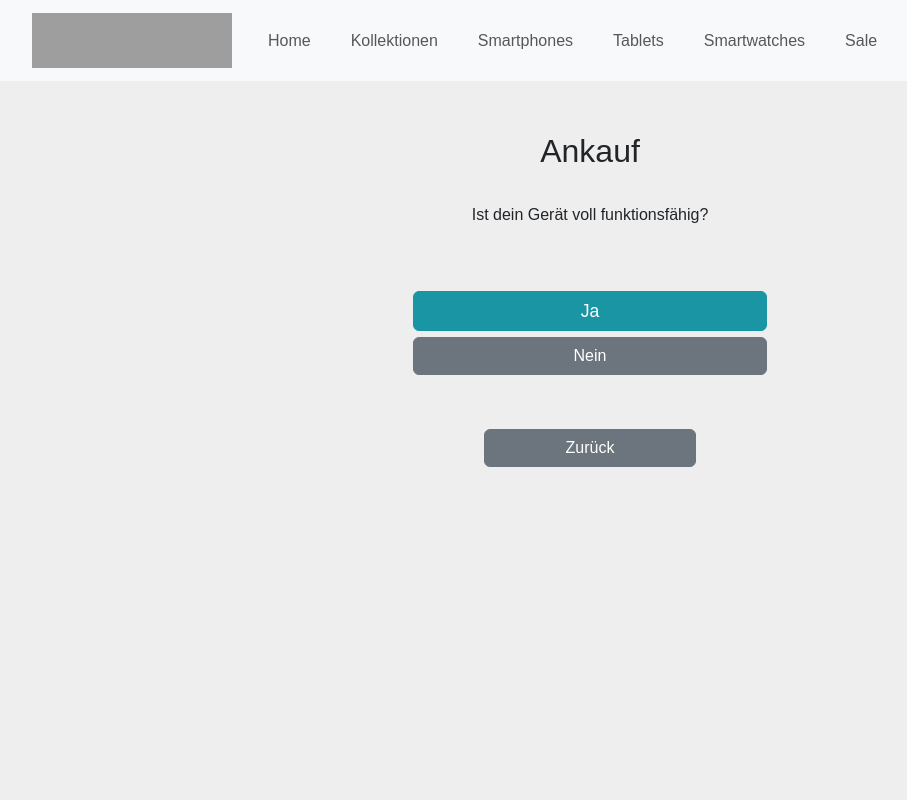
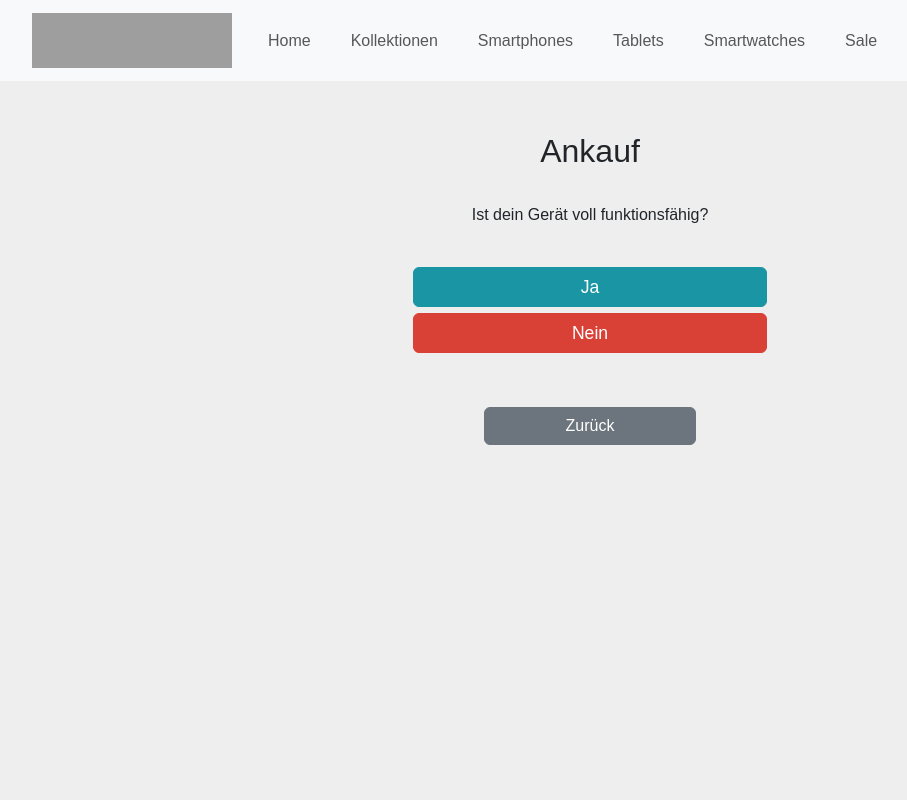
Before and after one commit to Handingo/Ankauf-Proto, a React (Create React App) app: page / in a window 1280 px wide. Both pictures are taken after a click on the button "Start". Shown: the top 800 px of the page, without its empty margins (50-957 px from the left). Built offline with nearby package versions, Linux system fonts and the light colour scheme; grey boxes are pictures that could not be loaded.

Commit message:
Added more criterias + fixed a bug

```diff
--- a/src/App.css
+++ b/src/App.css
@@ -387,6 +387,17 @@ button {
     }
 }
 
+#button-functionality-no {
+    background-color: #D94136;
+    border-color: #D94136;
+
+    &:hover {
+        background-color: #E95146;
+        border-color: #E95146;
+        transition: 200ms ease-in;
+    }
+}
+
 #button-search {
     margin-left: 1%;
     min-width: 85px;
--- a/src/components/steps/FunctionalityStep.jsx
+++ b/src/components/steps/FunctionalityStep.jsx
@@ -25,13 +25,18 @@ class FunctionalityStep extends Component {
             <div id="step-functionality">
                 <h2>Ankauf</h2>
                 <br/>
-                <p>Ist dein Gerät voll funktionsfähig?</p>
+                <p>{this.props.text}</p>
                 <br/>
-                <br/>
-                <Col id="step-functionality-selection">
-                    <Button id="button-functionality-yes" onClick={this.handleClick}>Ja</Button>
-                    <Button variant="secondary" onClick={this.handleClickNo}>Nein</Button>
-                </Col>
+                {!this.props.reversed
+                    ? <Col id="step-functionality-selection">
+                        <Button id="button-functionality-yes" onClick={this.handleClick}>Ja</Button>
+                        <Button id="button-functionality-no" onClick={this.handleClickNo}>Nein</Button>
+                    </Col>
+                    : <Col id="step-functionality-selection">
+                        <Button id="button-functionality-yes" onClick={this.handleClick}>Nein</Button>
+                        <Button id="button-functionality-no" onClick={this.handleClickNo}>Ja</Button>
+                    </Col>
+                }
                 <br/>
                 <br/>
             </div>
--- a/src/components/steps/SelectionStep.jsx
+++ b/src/components/steps/SelectionStep.jsx
@@ -22,7 +22,7 @@ class SelectionStep extends Component {
     handleBreadcrumbClick(e) {
         e.preventDefault();
         const step = Number(e.currentTarget.name);
-        this.props.dispatch(selectionActions.getResetStatePartAction(step));
+        this.props.dispatch(selectionActions.getResetStatePartAction(step - 3));
         this.props.dispatch(selectionActions.getSelectStepAction(step));
         window.scrollTo(0, 0);
     }
@@ -42,7 +42,7 @@ class SelectionStep extends Component {
                 continue;
             }
 
-            const step = i - 1;
+            const step = i + 2;
             breadcrumbs.push(<a href="/" key={step} name={step} onClick={this.handleBreadcrumbClick}>{selection + " /"}</a>);
         }
 
--- a/src/components/steps/Steps.jsx
+++ b/src/components/steps/Steps.jsx
@@ -14,7 +14,9 @@ class Steps extends Component {
 
     steps = [
         <StepInit/>,
-        <FunctionalityStep/>,
+        <FunctionalityStep text={"Ist dein Gerät voll funktionsfähig?"}/>,
+        <FunctionalityStep text={"Steht dein Gerät unter SIM-Lock oder Net-Lock?"} reversed/>,
+        <FunctionalityStep text={"Hast du GoogleID bzw. AppleID von deinem Gerät entfernt? (Gilt in der Regel nur für Smartphones)"}/>,
         <SelectionStep
             id={1}
             text="Wähle den Typen des Geräts."
@@ -91,7 +93,7 @@ class Steps extends Component {
         e.preventDefault();
         const step = this.props.selection.step - 1;
         this.props.selectStep(step);
-        this.props.resetStatePart(step);
+        this.props.resetStatePart(step - 3);
         window.scrollTo(0, 0);
     }
 
--- a/src/components/steps/TicketForm.jsx
+++ b/src/components/steps/TicketForm.jsx
@@ -103,8 +103,8 @@ class TicketForm extends Component {
                                 </Form.Select>
                             </div>
                             {/* Je nach Zahlungswunsch anders rendern*/}
-                            <FormControl type="input" placeholder="IBAN" onChange={this.handleChange}/>
-                            <FormControl type="input" placeholder="BIC" onChange={this.handleChange}/>
+                            <FormControl type="input" placeholder="IBAN"/>
+                            <FormControl type="input" placeholder="BIC"/>
                         </div>
                         <br/>
                         <p>
```
